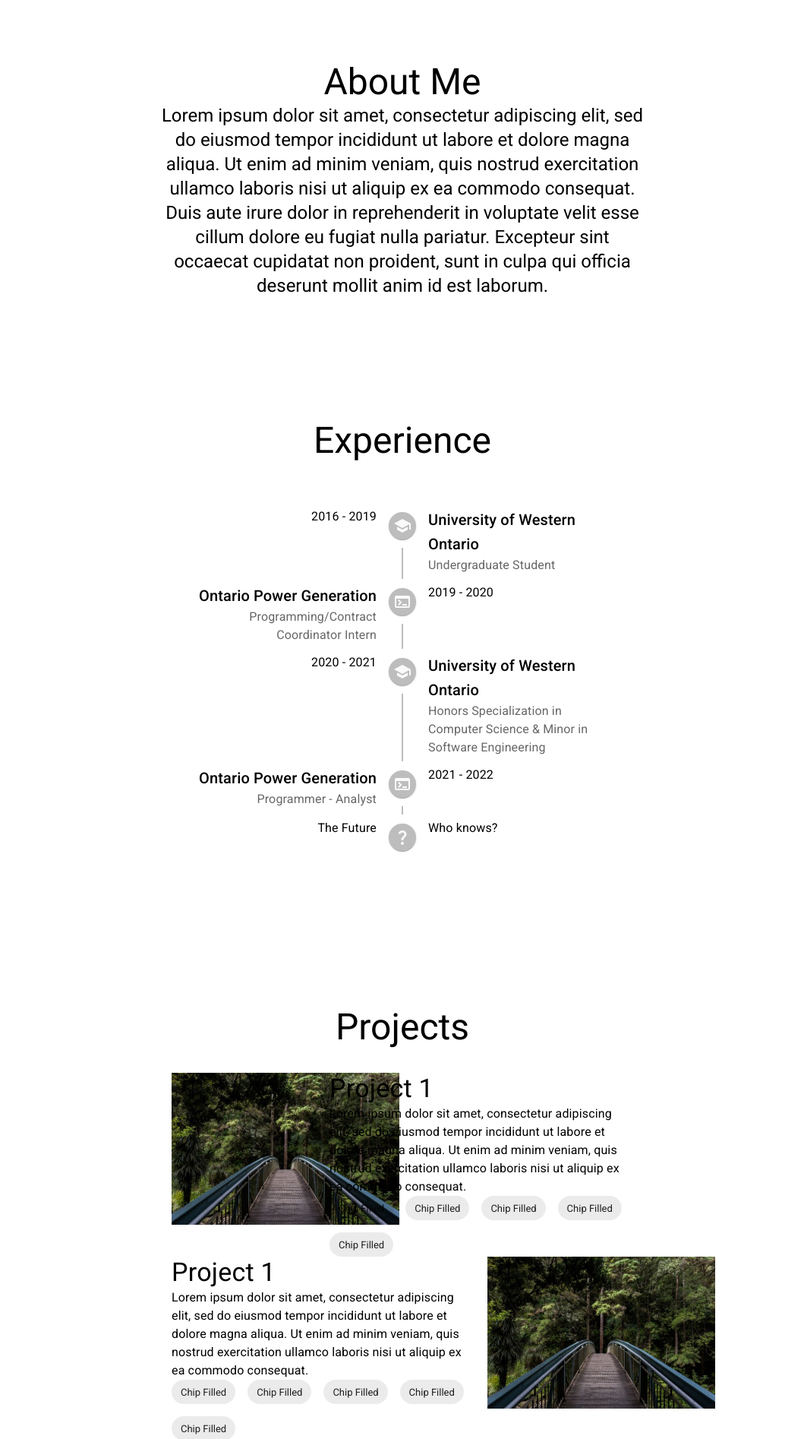
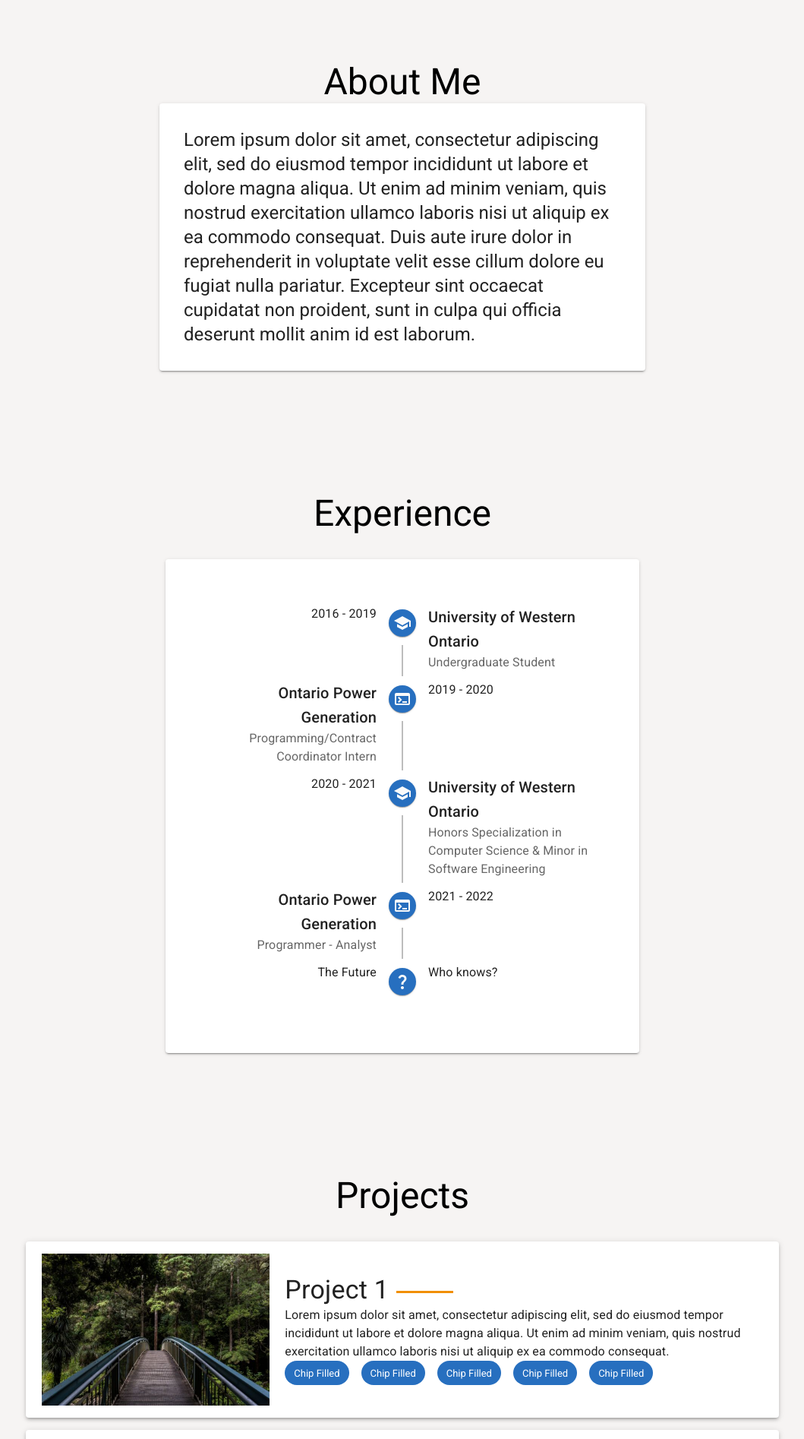
Before and after one commit to jross263/personal-site, a React (Vite) app: page / in a window 1280 px wide. Shown: the part 880-2774 px from the top of the page at 76% size, without its empty margins (110-1169 px from the left). Built offline with nearby package versions, Linux system fonts and the light colour scheme.

Commit message:
Made project cards mobile responsive, added come nicer colours to the page, added some neat orange lines

```diff
--- a/src/components/Project.tsx
+++ b/src/components/Project.tsx
@@ -1,41 +1,48 @@
-import { Chip, Grid, Typography } from "@mui/material";
+import { Chip, Grid, Paper, Typography } from "@mui/material";
+import { useTheme } from '@mui/material/styles';
+import useMediaQuery from '@mui/material/useMediaQuery';
 import thumbnail from './img_forest.jpg';
 
-interface ProjectProps{
+interface ProjectProps {
   right?: boolean
 };
 
 const Project = ({ right }: ProjectProps) => {
-  return(
-    <Grid container spacing={2}>
-      {!right && <Grid item xs={4}>
-        <img src={thumbnail} style={{width: 300, height:200}}></img>
-      </Grid>}
-      <Grid container item flexDirection="column" xs={8}>
-        <Typography variant="h4">Project 1</Typography>
+
+  const picture =  <Grid container item lg={4} xl={4} alignItems="center" justifyContent="center">
+    <img src={thumbnail} style={{ width: '100%', height: '100%', maxWidth: '300px'}}></img>
+  </Grid>
+  const theme = useTheme()
+  const mobileView = useMediaQuery(theme.breakpoints.down("lg"))
+
+  return (
+        <Paper elevation={3} sx={{ width: '75%', padding:"1rem"}}>
+    <Grid container spacing={2} flexDirection={mobileView && right ? "column-reverse" : 'row'}  justifyContent="center" alignItems="center" >
+        {!right && picture}
+        <Grid container item flexDirection="column" lg={8} xl={8}>
+          <Typography variant="h4" className="decoratedHeader">Project 1</Typography>
           <Typography variant="body1">Lorem ipsum dolor sit amet, consectetur adipiscing elit, sed do eiusmod tempor incididunt ut labore et dolore magna aliqua. Ut enim ad minim veniam, quis nostrud exercitation ullamco laboris nisi ut aliquip ex ea commodo consequat.</Typography>
           <Grid container item spacing={2}>
             <Grid item>
-            <Chip label="Chip Filled" />
+              <Chip sx={{background:"#276FBF", color:"white"}} label="Chip Filled" />
             </Grid>
             <Grid item>
-            <Chip label="Chip Filled" />
+              <Chip sx={{background:"#276FBF", color:"white"}} label="Chip Filled" />
             </Grid>
             <Grid item>
-            <Chip label="Chip Filled" />
+              <Chip sx={{background:"#276FBF", color:"white"}} label="Chip Filled" />
             </Grid>
             <Grid item>
-            <Chip label="Chip Filled" />
+              <Chip sx={{background:"#276FBF", color:"white"}} label="Chip Filled" />
             </Grid>
             <Grid item>
-            <Chip label="Chip Filled" />
+              <Chip sx={{background:"#276FBF", color:"white"}} label="Chip Filled" />
             </Grid>
           </Grid>
         </Grid>
-      {right && <Grid item xs={4}>
-        <img src={thumbnail} style={{width: 300, height:200}}></img>
-      </Grid>}
+        {right && picture}
       </Grid>
+      </Paper>
   );
 }
 export default Project;
--- a/src/content/About.tsx
+++ b/src/content/About.tsx
@@ -1,17 +1,19 @@
 import Grid from '@mui/material/Grid';
-import { Avatar, Typography } from "@mui/material";
+import { Avatar, Paper, Typography } from "@mui/material";
 
 const About = () => {
   return(
     <Grid container direction="column" alignItems="center" justifyContent="center" sx={{width:'50%'}}>
       <Grid item xs={5}><Typography variant="h3" id="about">About Me</Typography></Grid>
       <Grid item xs={5}>
-        <Typography variant="h5" className="customh1">
+      <Paper elevation={2} sx={{padding: '2rem'}}>
+        <Typography variant="h5">
           Lorem ipsum dolor sit amet, consectetur adipiscing elit, sed do eiusmod tempor incididunt ut labore et dolore magna aliqua.
           Ut enim ad minim veniam, quis nostrud exercitation ullamco laboris nisi ut aliquip ex ea commodo consequat. Duis aute irure dolor
           in reprehenderit in voluptate velit esse cillum dolore eu fugiat nulla pariatur. Excepteur sint occaecat cupidatat non proident,
           sunt in culpa qui officia deserunt mollit anim id est laborum.
         </Typography>
+    </Paper>
       </Grid>
     </Grid>
   );
--- a/src/content/Experience.tsx
+++ b/src/content/Experience.tsx
@@ -1,4 +1,4 @@
-import { Typography, Grid } from "@mui/material";
+import { Typography, Grid, Paper } from "@mui/material";
 import SchoolIcon from '@mui/icons-material/School';
 import TerminalIcon from '@mui/icons-material/Terminal';
 import QuestionMarkIcon from '@mui/icons-material/QuestionMark';
@@ -9,13 +9,14 @@ const Experience = () => {
       <Grid container direction="column" alignItems="center" justifyContent="center" spacing={4}>
         <Grid item xs={5}><Typography variant="h3" id="experience">Experience</Typography></Grid>
         <Grid item xs={5} sx={{width:'50%'}}>
+        <Paper elevation={2} style={{padding:"2rem"}}>
         <Timeline position="alternate">
           <TimelineItem>
             <TimelineOppositeContent>
               2016 - 2019
             </TimelineOppositeContent>
             <TimelineSeparator>
-            <TimelineDot>
+              <TimelineDot sx={{background:"#276FBF"}}>
                 <SchoolIcon />
               </TimelineDot>
               <TimelineConnector />
@@ -34,7 +35,7 @@ const Experience = () => {
               2019 - 2020
             </TimelineOppositeContent>
             <TimelineSeparator>
-            <TimelineDot>
+              <TimelineDot sx={{background:"#276FBF"}}>
                 <TerminalIcon />
               </TimelineDot>
               <TimelineConnector />
@@ -53,7 +54,7 @@ const Experience = () => {
               2020 - 2021
             </TimelineOppositeContent>
             <TimelineSeparator>
-            <TimelineDot>
+              <TimelineDot sx={{background:"#276FBF"}}>
                 <SchoolIcon />
               </TimelineDot>
               <TimelineConnector />
@@ -72,7 +73,7 @@ const Experience = () => {
               2021 - 2022
             </TimelineOppositeContent>
             <TimelineSeparator>
-            <TimelineDot>
+              <TimelineDot sx={{background:"#276FBF"}}>
                 <TerminalIcon />
               </TimelineDot>
               <TimelineConnector />
@@ -91,13 +92,14 @@ const Experience = () => {
               The Future
             </TimelineOppositeContent>
             <TimelineSeparator>
-            <TimelineDot>
+              <TimelineDot sx={{background:"#276FBF"}}>
                 <QuestionMarkIcon />
               </TimelineDot>
             </TimelineSeparator>
             <TimelineContent>Who knows?</TimelineContent>
           </TimelineItem>
         </Timeline>
+        </Paper>
         </Grid>
       </Grid>
   );
--- a/src/content/Landing.tsx
+++ b/src/content/Landing.tsx
@@ -20,10 +20,10 @@ const Landing = () => {
       container
       alignItems="center"
       justifyContent="center"
-      sx={{ height: '100vh', background: '#08415C' }}
+      sx={{ height: '100vh', background: '#183059' }}
     >
       <Root item md={6} lg={6} xl={6} order={{ xs: 2, sm: 2, md: 1, lg: 1, xl: 1 }} sx={{ padding: '2rem' }}>
-        <Paper elevation={3} sx={{width: '100%', height: '100%', background:""}}>
+        <Paper elevation={3} sx={{width: '100%', height: '100%', background:"#F6F4F3"}}>
           <div style={{padding: '1rem'}}>
             <Typography variant="h5" component="div">Hi There 👋, I'm</Typography>
             <Typography variant="h2" component="div">Jacob Ross</Typography>
--- a/src/content/Projects.tsx
+++ b/src/content/Projects.tsx
@@ -4,14 +4,24 @@ import Project from '../components/Project';
 
 const Projects = () => {
   return(
-    <Grid container direction="column" alignItems="center" justifyContent="center" sx={{width:'50%'}} id="about" spacing={4}>
-      <Grid item xs={5}><Typography variant="h3">Projects</Typography></Grid>
-      <Grid item xs={5}>
-        <Project />
-        <Project right/>
-        <Project />
-        <Project right/>
-        <Project />
+    <Grid container direction="column" alignItems="center" justifyContent="center" spacing={4}>
+      <Grid item><Typography variant="h3" id="projects">Projects</Typography></Grid>
+      <Grid container item justifyContent="center" spacing={2}>
+        <Grid container item justifyContent="center">
+          <Project />
+        </Grid>
+        <Grid container item justifyContent="center">
+          <Project right />
+        </Grid>
+        <Grid container item justifyContent="center">
+          <Project />
+        </Grid>
+        <Grid container item justifyContent="center">
+          <Project right />
+        </Grid>
+        <Grid container item justifyContent="center">
+          <Project />
+        </Grid>
       </Grid>
     </Grid>
   );
--- a/src/index.css
+++ b/src/index.css
@@ -7,6 +7,7 @@ main {
   align-items: center;
   flex-direction: column;
   gap: 10rem;
+  background: #F6F4F3;
 }
 
 header {
@@ -27,26 +28,13 @@ header {
   opacity: 1;
 }
 
-.customh1 {
+.decoratedHeader::after {
+  content: "";
+  background: #F18F01;
+  height: 3px;
+  width: 75px;
   position: relative;
-  font-size: 30px;
-  z-index: 1;
-  overflow: hidden;
-  text-align: center;
+  display: inline-block;
+  vertical-align: middle;
+  margin-left: 10px;
 }
-
-.customh1 :before,
-.customh1 :after {
-  position: absolute;
-  top: 51%;
-  overflow: hidden;
-  width: 50%;
-  height: 1px;
-  content: '\a0';
-  background-color: red;
-}
-
-.customh1 :before {
-  margin-left: -50%;
-  text-align: right;
-}
```
Lines whose indentation alone changed are shown as unchanged.
